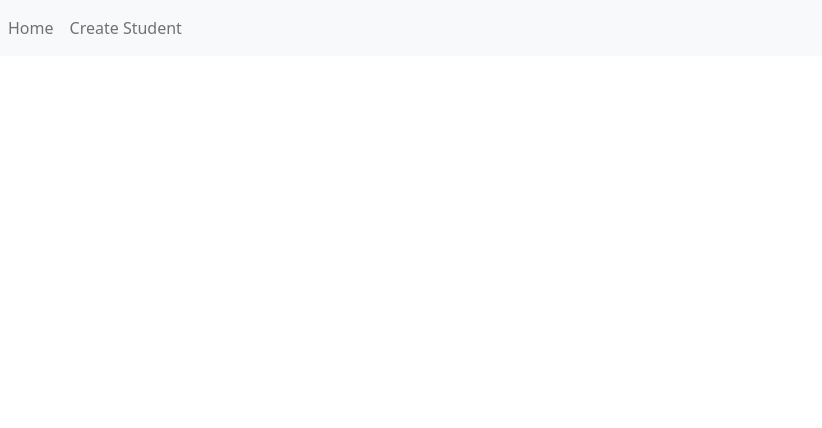
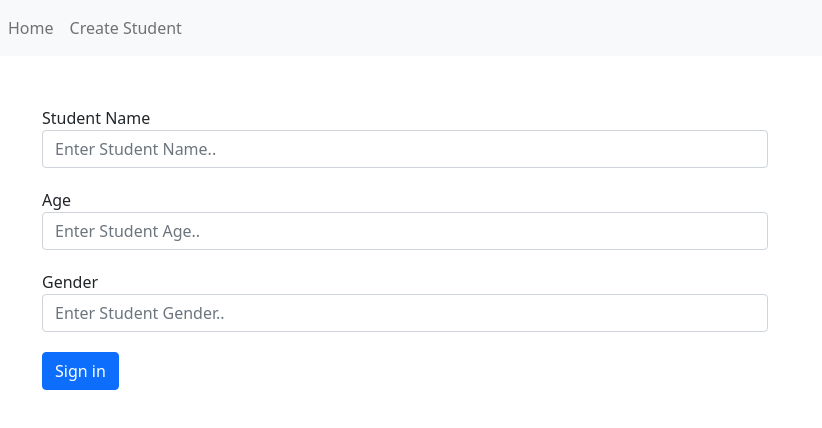
Before and after one commit to 1996-isuru/stud_m_s, a React (Create React App) app in the folder web-application/: page /add in a window 1280 px wide. Shown: the top 428 px of the page, without its empty margins (0-822 px from the left). Built offline with nearby package versions, Linux system fonts and the light colour scheme.

Commit message:
complete add student form and routing

```diff
--- a/web-application/package.json
+++ b/web-application/package.json
@@ -10,6 +10,7 @@
     "react": "^17.0.2",
     "react-bootstrap": "^2.0.0-beta.4",
     "react-dom": "^17.0.2",
+    "react-router-dom": "^5.2.0",
     "react-scripts": "4.0.3",
     "web-vitals": "^1.0.1"
   },
--- a/web-application/src/App.js
+++ b/web-application/src/App.js
@@ -1,11 +1,16 @@
-import './App.css';
-import Header from './components/Header';
+import "./App.css";
+import Header from "./components/Header";
+import AddStudent from "./components/AddStudent";
+import { BrowserRouter as Router, Route } from "react-router-dom";
 
 function App() {
   return (
-    <div className="App">
-      <Header/>
-    </div>
+    <Router>
+      <div className="App">
+        <Header />
+        <Route path="/add" exact component={AddStudent} />
+      </div>
+    </Router>
   );
 }
 
--- /dev/null
+++ b/web-application/src/components/AddStudent.js
@@ -0,0 +1,61 @@
+import React from "react";
+
+export default function AddStudent() {
+
+
+  return (
+    <div
+      className="container"
+      style={{ marginLeft: 30, marginTop: 50, width: 900 }}
+    >
+      <form>
+        <div className="form-group row">
+          <label htmlFor="name" className="text-start">
+            Student Name
+          </label>
+          <div className="col-sm-10">
+            <input
+              type="text"
+              className="form-control"
+              id="name"
+              placeholder="Enter Student Name.."
+            />
+          </div>
+        </div>
+        <div className="form-group row" style={{ marginTop: 20 }}>
+          <label htmlFor="age" className="text-start">
+            Age
+          </label>
+          <div className="col-sm-10">
+            <input
+              type="text"
+              className="form-control"
+              id="age"
+              placeholder="Enter Student Age.."
+            />
+          </div>
+        </div>
+        <div className="form-group row" style={{ marginTop: 20 }}>
+          <label htmlFor="gender" className="text-start">
+            Gender
+          </label>
+          <div className="col-sm-10">
+            <input
+              type="text"
+              className="form-control"
+              id="gender"
+              placeholder="Enter Student Gender.."
+            />
+          </div>
+        </div>
+        <div className="form-group row">
+          <div className="text-start" style={{ marginTop: 20 }}>
+            <button type="submit" className="btn btn-primary">
+              Sign in
+            </button>
+          </div>
+        </div>
+      </form>
+    </div>
+  );
+}
--- a/web-application/src/components/Header.js
+++ b/web-application/src/components/Header.js
@@ -13,7 +13,7 @@ function Header() {
         <a className="nav-link" href="#">Home</a>
       </li>
       <li className="nav-item">
-        <a className="nav-link" href="#">Create Student</a>
+        <a className="nav-link" href="/add">Create Student</a>
       </li>
 
     </ul>
```
Also changed, not shown: 1 other file (tests, documents, lock files or other folders).
